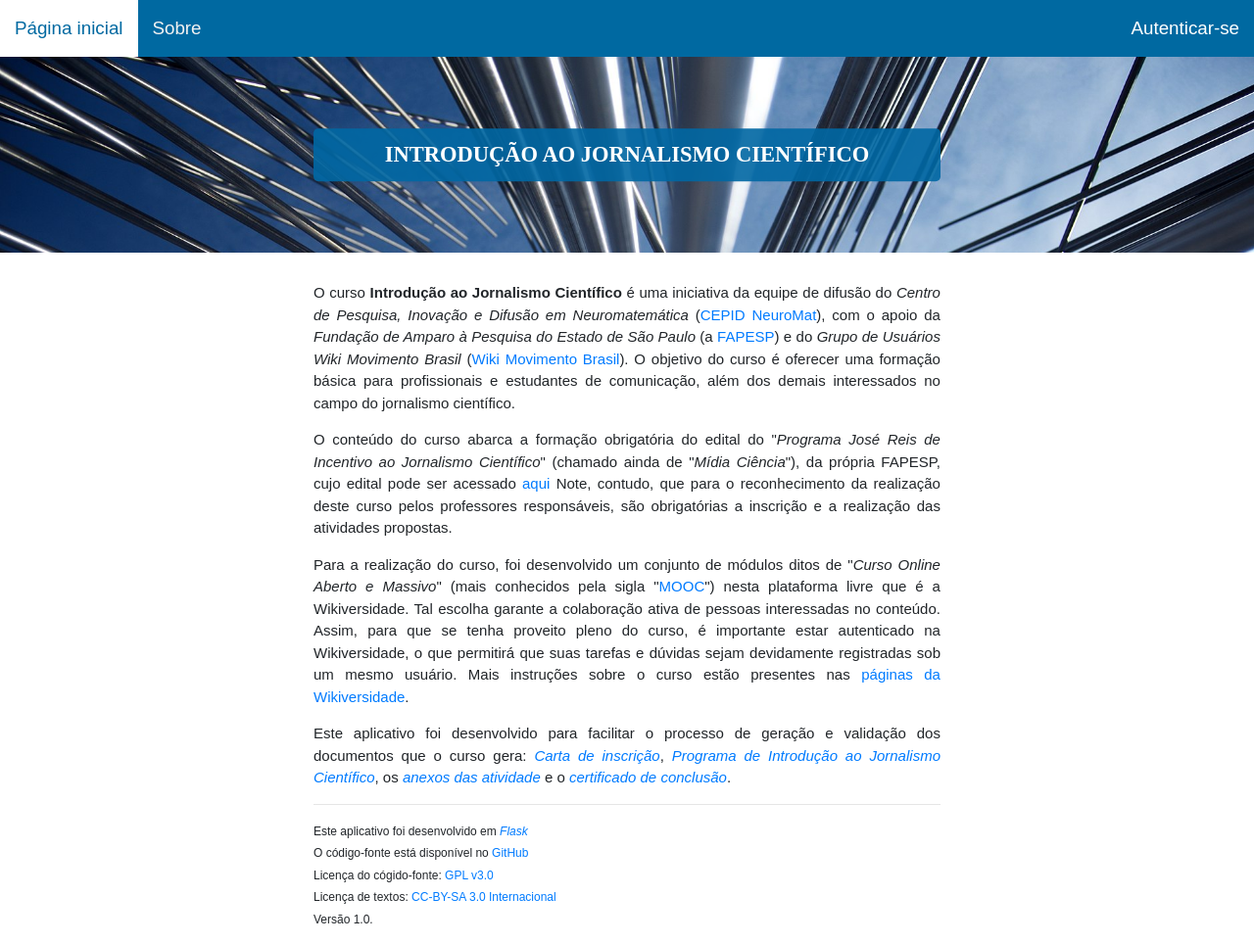
After one commit to WikiMovimentoBrasil/ijc, a Flask app: page /about in a window 1280 px wide. The commit adds this page. Shown: the whole page at 98% size. Run offline with Flask 2, Linux system fonts and the light colour scheme; parts of the project's set-up code (start-up, migrations or seed data) failed here and were passed over; some libraries are stand-ins or nearby versions.

Commit message:
Adding an about page

```diff
--- a/app.py
+++ b/app.py
@@ -166,6 +166,19 @@ def oauth_callback():
 ########################################################################################################################
 # P A G E S
 ########################################################################################################################
+# Sobre
+@app.route('/about')
+def about():
+    """
+    This function shows a page describing the Introdução ao Jornalismo Científico course and tool
+
+    :return: A html page with the about content.
+    """
+
+    username = get_username()
+    return render_template('about.html',
+                           username=username)
+
 
 # Página inicial
 @app.route('/')
--- /dev/null
+++ b/templates/about.html
@@ -0,0 +1,66 @@
+{% extends "base.html" %}
+
+{% block navbar %}
+    {% with lang=lang, username=username %}
+        {% include 'topnavbar.html' %}
+    {% endwith %}
+{% endblock %}
+
+{% block title %}Sobre{% endblock %}
+{% block content %}
+<div class="w3-container" style="text-align: center; padding:0">
+    <div class="w3-container"
+         style="height:200px; overflow:hidden; padding:0; position: relative; margin-bottom: 30px">
+        <img width="100%" src="{{ url_for('static', filename='A_los_derechos_humanos.jpg') }}">
+        <div class="w3-quarter"></div>
+        <div class="w3-half" style="position: absolute; top: 50%; left: 50%; transform: translate(-50%, -50%);
+                             font-size:150%; color:white; font-family:'Linux Libertine';
+                             background: rgba(0, 104, 163, 0.9); padding: 10px; border-radius: 5px">
+            <b>INTRODUÇÃO AO JORNALISMO CIENTÍFICO</b>
+        </div>
+    </div>
+    <div class="w3-row" style="text-align: justify">
+        <div class="w3-quarter">&nbsp;</div>
+        <div class="w3-half">
+            <p>O curso <b>Introdução ao Jornalismo Científico</b> é uma iniciativa da equipe de difusão do <i>Centro de
+                Pesquisa, Inovação e Difusão em Neuromatemática</i> (<a target="_blank" href="https://pt.wikipedia.org/wiki/Centro_de_Pesquisa,_Inovação_e_Difusão_em_Neuromatemática">CEPID NeuroMat</a>),
+                com o apoio da <i>Fundação de Amparo à Pesquisa do Estado de São Paulo</i> (a <a target="_blank" href="https://pt.wikipedia.org/wiki/Funda%C3%A7%C3%A3o_de_Amparo_%C3%A0_Pesquisa_do_Estado_de_S%C3%A3o_Paulo">FAPESP</a>)
+                e do <i>Grupo de Usuários Wiki Movimento Brasil</i> (<a target="_blank" href="https://meta.wikimedia.org/wiki/Wiki_Movement_Brazil_User_Group/pt-br">Wiki Movimento Brasil</a>).
+                O objetivo do curso é oferecer uma formação básica para profissionais e estudantes de comunicação,
+                além dos demais interessados no campo do jornalismo científico.
+            </p>
+            <p>
+                O conteúdo do curso abarca a formação obrigatória do edital do "<i>Programa José Reis de Incentivo ao
+                Jornalismo Científico</i>" (chamado ainda de "<i>Mídia Ciência</i>"), da própria FAPESP, cujo edital
+                pode ser acessado <a target="_blank" href="https://fapesp.br/jornalismocientifico">aqui</a> Note,
+                contudo, que para o reconhecimento da realização deste curso pelos professores responsáveis, são
+                obrigatórias a inscrição e a realização das atividades propostas.
+            </p>
+            <p>
+                Para a realização do curso, foi desenvolvido um conjunto de módulos ditos de "<i>Curso Online Aberto e
+                Massivo</i>" (mais conhecidos pela sigla "<a target="_blank" href="https://pt.wikipedia.org/wiki/MOOC">MOOC</a>")
+                nesta plataforma livre que é a Wikiversidade. Tal escolha garante a colaboração ativa de pessoas
+                interessadas no conteúdo. Assim, para que se tenha proveito pleno do curso, é importante estar
+                autenticado na Wikiversidade, o que permitirá que suas tarefas e dúvidas sejam devidamente registradas
+                sob um mesmo usuário. Mais instruções sobre o curso estão presentes nas <a target="_blank" href="https://pt.wikiversity.org/wiki/Introdu%C3%A7%C3%A3o_ao_Jornalismo_Cient%C3%ADfico">páginas da Wikiversidade</a>.
+            </p>
+            <p>
+                Este aplicativo foi desenvolvido para facilitar o processo de geração e validação dos documentos que o
+                curso gera: <a target="_blank" href="{{ url_for('subscription') }}"><i>Carta de inscrição</i></a>,
+                <a target="_blank" href="https://pt.wikiversity.org/wiki/Programa_de_Introdu%C3%A7%C3%A3o_ao_Jornalismo_Cient%C3%ADfico"><i>Programa de Introdução ao Jornalismo Científico</i></a>,
+                os <a target="_blank" href="{{ url_for('certificate') }}"><i>anexos das atividade</i></a> e o <a target="_blank" href="{{ url_for('certificate') }}"><i>certificado de conclusão</i></a>.
+            </p>
+            <hr>
+            <p>
+                <small>
+                    Este aplicativo foi desenvolvido em <a target='_blank' href='https://pt.wikipedia.org/wiki/Flask_(framework_web)'><i>Flask</i></a><br>
+                    O código-fonte está disponível no <a target='_blank' href='https://github.com/WikiMovimentoBrasil/ijc'>GitHub</a><br>
+                    Licença do cógido-fonte: <a target='_blank' href='https://github.com/WikiMovimentoBrasil/ijc/blob/master/LICENSE'>GPL v3.0</a><br>
+                    Licença de textos: <a target='_blank' href='https://creativecommons.org/licenses/by-sa/3.0/'>CC-BY-SA 3.0 Internacional</a><br>
+                    Versão 1.0.
+                </small>
+            </p>
+        </div>
+    </div>
+</div>
+{% endblock %}
--- a/templates/subscription.html
+++ b/templates/subscription.html
@@ -61,7 +61,7 @@
                         {% endif %}
                     </form>
                     {% if not user_is_registered %}
-                        <div class="w3-container" style="margin-bottom: 15px">
+                        <div class="w3-container">
                             <button type="submit" form="name_form" class="button" style="width: 100%; margin: 0; padding: 5px; height: 45px">
                                 Inscrever-se
                             </button>
--- a/templates/topnavbar.html
+++ b/templates/topnavbar.html
@@ -1,6 +1,6 @@
 <nav class="topnav" id="topnavbar">
     <a tabindex="0" id="inicio" href="{{url_for('home')}}" class="active" style="color:#0069a1">Página inicial</a>
-    <a tabindex="0" id="sobre" href="/sobre">Sobre</a>
+    <a tabindex="0" id="sobre" href="/about">Sobre</a>
     {% if username %}
         <a class="right" tabindex="0" target="_blank" href="https://pt.wikiversity.org/wiki/Special:Contributions/{{username}}">{{username}}</a>
     {% else %}
```
